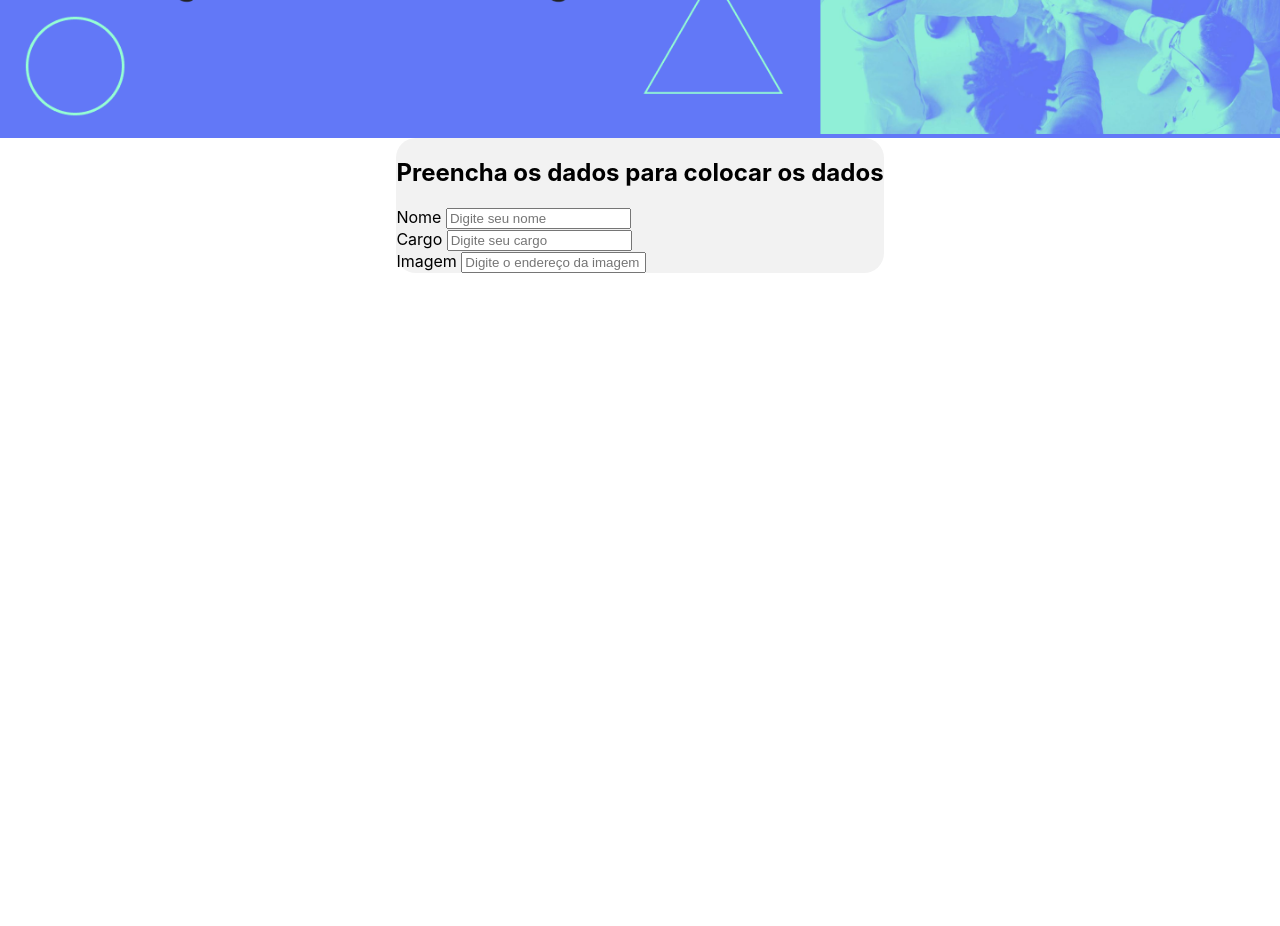
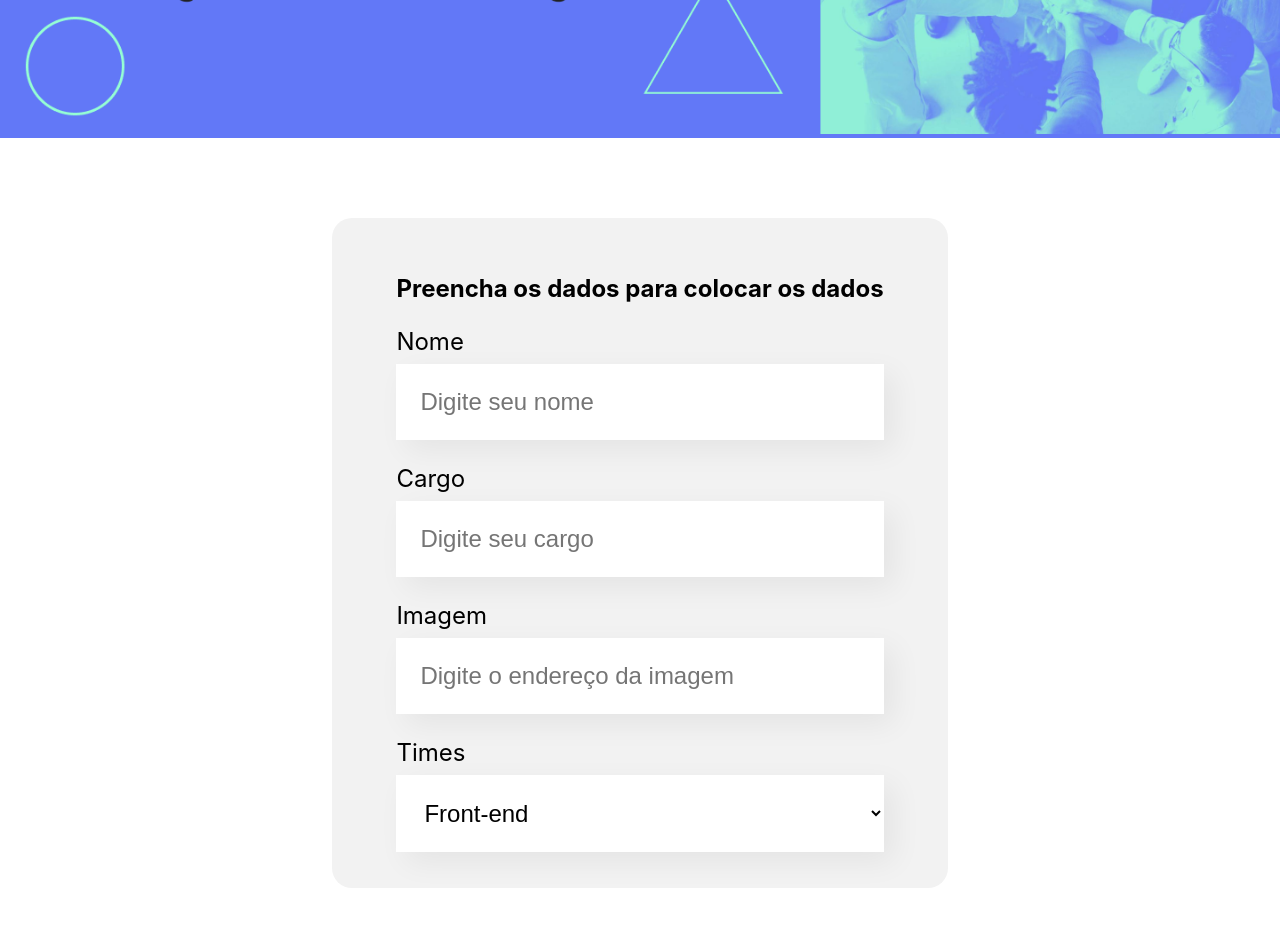
Before and after one commit to Miguel1138/organo, a JavaScript app: page / in a window 1280 px wide. Shown: the part 360-1286 px from the top of the page. Before the commit the page ends 800 px from the top, so only its background shows below. Built offline with nearby package versions, Linux system fonts and the light colour scheme; the HTML template or start-up script is replaced by a standard one.

Commit message:
Add Dropdown component
- Fix missed classname call in Textfield component

```diff
--- /dev/null
+++ b/src/components/Dropdown/Dropdown.css
@@ -0,0 +1,15 @@
+.dropdown label {
+    display: block;
+    margin-bottom: 8px;
+    font-size: 24px;
+}
+
+.dropdown select {
+    background-color: #fff;
+    box-shadow: 10px 10px 30px rgba(0, 0, 0, 0.06);
+    width: 100%;
+    border: none;
+    font-size: 24px;
+    padding: 24px;
+    box-sizing: border-box;
+}
--- /dev/null
+++ b/src/components/Dropdown/index.js
@@ -0,0 +1,16 @@
+import './Dropdown.css';
+
+const Dropdown = (props) => {
+    return(
+        <div className='dropdown'>
+            <label>{props.label}</label>
+            <select>
+                {props.items.map(item =>
+                    <option key={item}> {item} </option>
+                )}
+            </select>
+        </div>
+    );
+}
+
+export default Dropdown;
--- a/src/components/Form/Form.css
+++ b/src/components/Form/Form.css
@@ -1,13 +1,13 @@
 .form {
     display: flex;
     justify-content: center;
-    margin: 80p 0;
+    margin: 80px 0;
 }
 
 .form form {
     max-width: 80%;
     background-color: #f2f2f2;
     border-radius: 20px;
-    padding-top: 36px 64px;
-    box-shadow: 8px 8px 10px rgba(0,0,0,0,08);
+    padding: 36px 64px;
+    box-shadow: 8px 8px 16px rgba(0,0,0,0,08);
 }
--- a/src/components/Form/index.js
+++ b/src/components/Form/index.js
@@ -1,7 +1,16 @@
 import './Form.css'
 import TextField from '../TextField'
+import Dropdown from '../Dropdown';
 
 const Form = () => {
+    const teams = [
+        'Front-end',
+        'Back-end',
+        'Design',
+        'Produto',
+        'Banco'
+    ]
+
     return (
         <section className='form'>
             <form>
@@ -9,6 +18,7 @@ const Form = () => {
                 <TextField label="Nome" placeholder="Digite seu nome"/>
                 <TextField label="Cargo" placeholder="Digite seu cargo"/>
                 <TextField label="Imagem" placeholder="Digite o endereço da imagem"/>
+                <Dropdown label="Times" items={teams} />
             </form>
         </section>
     );
--- a/src/components/TextField/index.js
+++ b/src/components/TextField/index.js
@@ -2,7 +2,7 @@ import './TextField.css';
 
 const TextField = (props) => {
     return (
-        <div>
+        <div className='text-field'>
             <label> {props.label} </label>
             <input placeholder={props.placeholder}/>
         </div>
```
